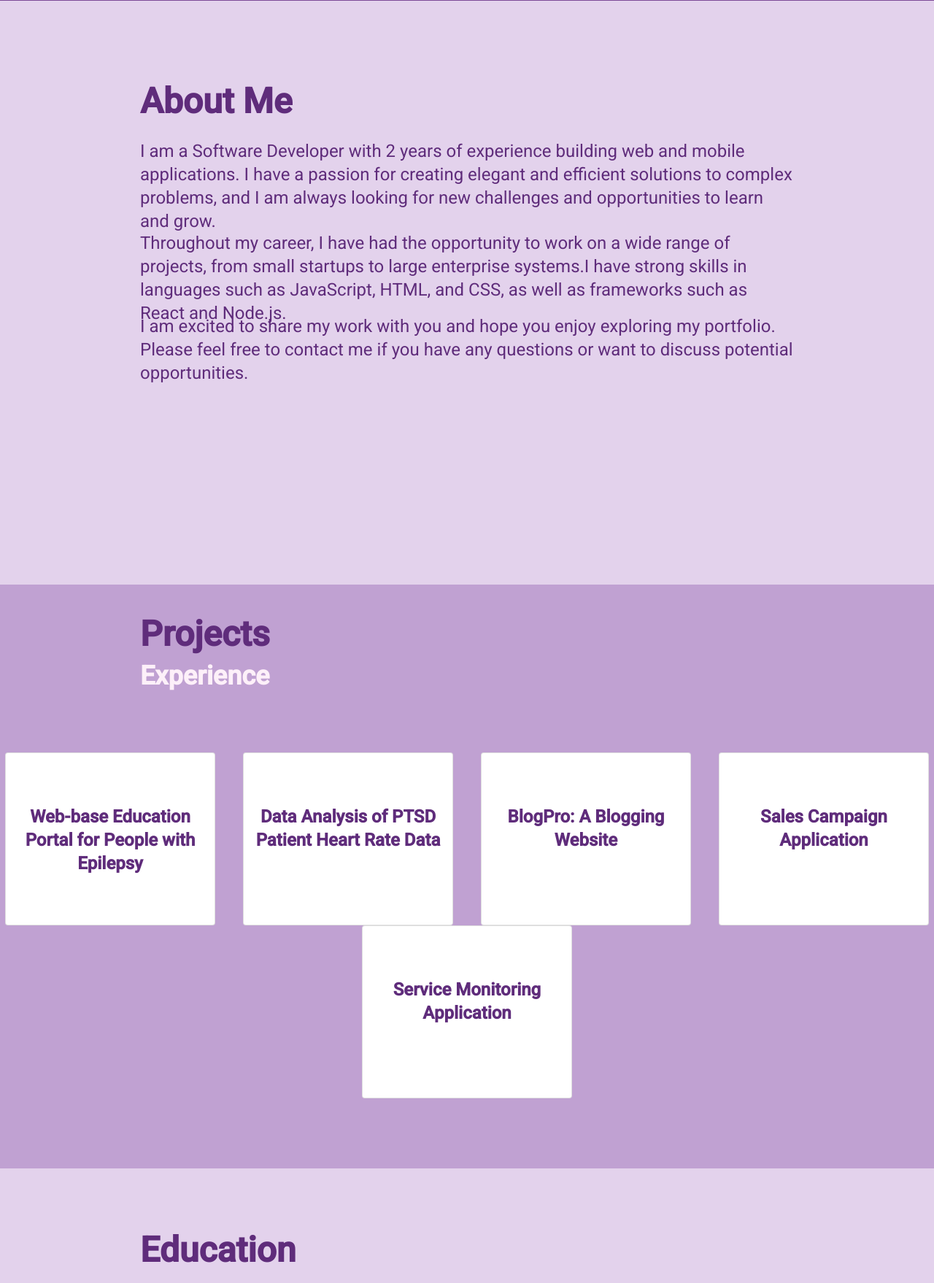
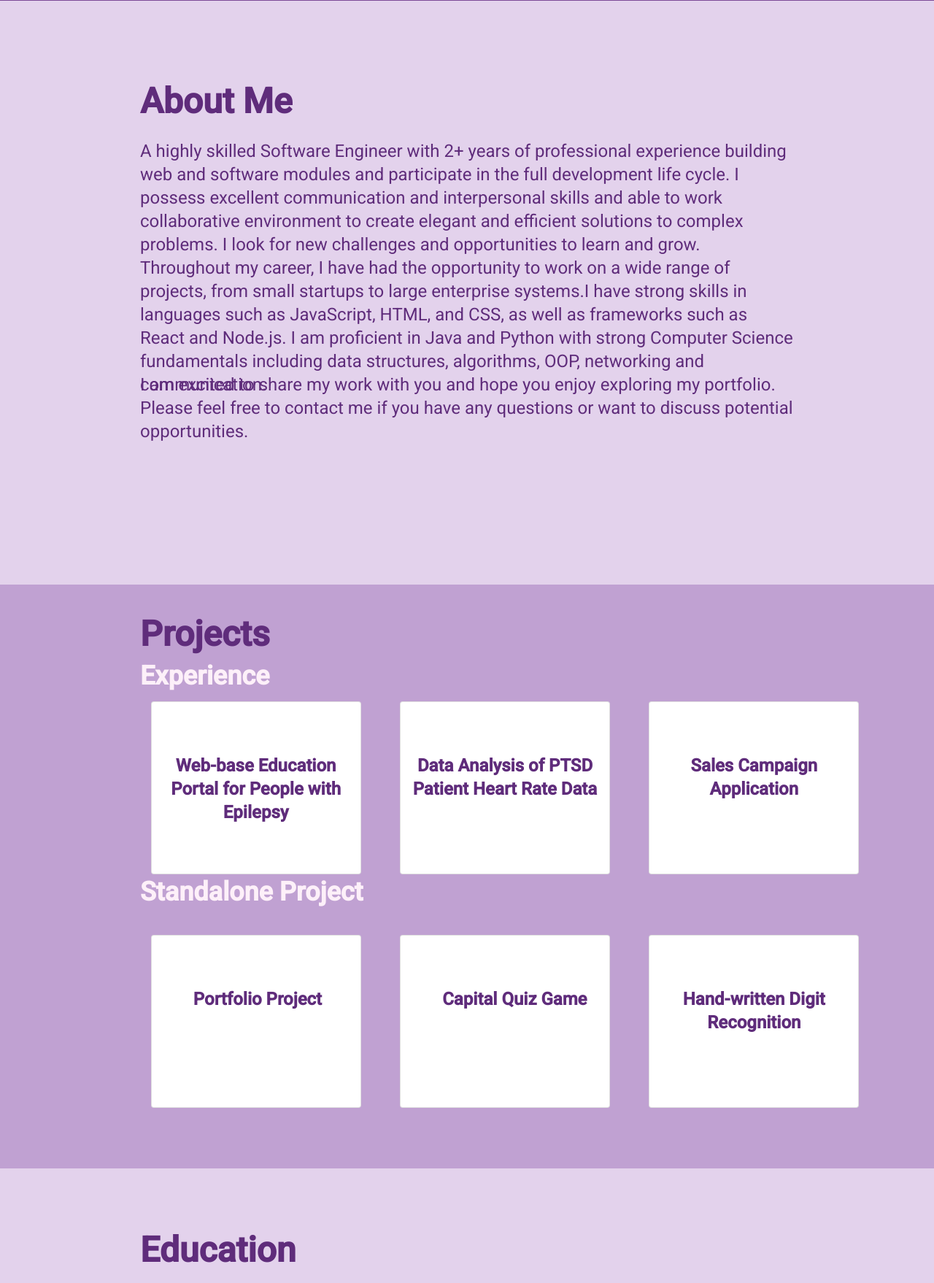
Before and after one commit to sabah215/portfolio, a Flask app: page / in a window 1280 px wide. Shown: the part 849-2607 px from the top of the page at 73% size. Run offline with Flask 2, Linux system fonts and the light colour scheme.

Commit message:
Project section styled

```diff
--- a/portfolio/static/css/about.css
+++ b/portfolio/static/css/about.css
@@ -38,13 +38,15 @@
 }
 
 .para-1-top{
-
+       position: absolute;
        top: 130vh;
 }
 .para-2-top{
-       padding-top: 0.5%;
-       top: 145vh;
+       /* padding-top: 0.5%; */
+       position: absolute;
+       top: 150vh;
 }
 .para-3-top{
-       top: 160vh;
+       position: absolute;
+       top: 170vh;
 }
--- a/portfolio/static/css/projects.css
+++ b/portfolio/static/css/projects.css
@@ -86,3 +86,38 @@ p.project-title {
 
        color: #FDF0F9;
 }
+
+.experience-projects{
+       justify-content: space-around;
+       margin-top: 18%;
+       position: absolute;
+       width: 80%;
+       left: 15%;
+}
+
+
+.standalone-head{
+       position: absolute;
+       top: 40%;
+}
+
+.standalone{
+       position: absolute;
+       top: 50%;
+       left: 15%;
+       font-family: 'Roboto';
+       font-style: normal;
+       font-weight: 700;
+       font-size: 36px;
+       line-height: 42px;
+       color: #FDF0F9;
+
+}
+.standalone-project{
+       position: absolute;
+       justify-content: space-around;
+       margin-top: 18%;
+       width: 80%;
+       top: 60%;
+       left: 15%;
+}
--- a/portfolio/templates/index.html
+++ b/portfolio/templates/index.html
@@ -67,53 +67,52 @@
        <section class="about section-height" >
               <h1 class="about-head">About Me</h1>
               <div class="container">
-                     <p class="para para-1-top">I am a Software Developer with 2 years of experience building web and mobile applications.
-                            I have a passion for creating elegant and efficient solutions to complex problems, and I am always
-                            looking for new challenges and opportunities to learn and grow.
+                     <p class="para para-1-top">A highly skilled Software Engineer with 2+ years of professional experience building web and software modules
+                            and participate in the full development life cycle. I possess excellent communication and interpersonal skills and able
+                            to work collaborative environment to create elegant and efficient solutions to complex problems. I look for new
+                            challenges and opportunities to learn and grow.
                      </p>
-
+                     <br> <br>
                      <p class="para para-2-top">Throughout my career, I have had the opportunity to work on a wide range of projects,
                             from small startups to large enterprise systems.I have strong skills in languages such as JavaScript, HTML, and CSS,
-                            as well as frameworks such as React and Node.js.
-                     </p>
+                            as well as frameworks such as React and Node.js. I am proficient in Java and Python with strong Computer Science
+                            fundamentals including data structures, algorithms, OOP, networking and communication.
+                     </p><br><br>
                      <p class="para para-3-top">I am excited to share my work with you and hope you enjoy exploring my portfolio. Please feel
                             free to contact me if you have any questions or want to discuss potential opportunities.
                      </p>
-
-
-
-
               </div>
        </section>
        <section class="projects section-height">
               <h1 class="project-head">Projects</h1>
               <h4 class="experience">Experience</h4>
-              <div class="row" style="justify-content: space-around; margin-top: 18%;">
+              <div class="row experience-projects" style=" top: 20%;">
 
-                     <div class="card">
+                     <div class="card"><p class="project-title">Web-base Education Portal for People with Epilepsy</p></div>
 
-                            <p class="project-title">Web-base Education Portal for People with Epilepsy</p>
-                     </div>
+                     <div class="card"><p class="project-title">Data Analysis of PTSD Patient Heart Rate Data</p></div>
 
-                     <div class="card" >
-                            <p class="project-title">Data Analysis of PTSD Patient Heart Rate Data</p>
-                     </div>
-                     <div class="card" >
-                            <p class="project-title">BlogPro: A Blogging Website</p>
-
-                     </div>
-                     <div class="card" >
-                            <p class="project-title">Sales Campaign Application</p>
-
-                     </div>
-
-                     <div class="card" >
-                            <p class="project-title">Service Monitoring Application</p>
-
-                     </div>
+                     <div class="card"><p class="project-title">Sales Campaign Application</p></div>
 
 
               </div>
+              <!-- <div class="row experience-projects" style="top: 50%;">
+                     <div class="card"><p class="project-title">Service Monitoring Application</p></div>
+
+                     <div class="card"><p class="project-title">Customer Panel for eCare Module</p></div>
+
+                     <div class="card"><p class="project-title">Network Engineering Resource Management (NERM) Project</p></div>
+              </div> -->
+              <h4 class="standalone">Standalone Project</h4>
+              <div class="row standalone-project">
+
+                     <div class="card"><p class="project-title" style="left: 20%; ">Portfolio Project</p> </div>
+
+                     <div class="card"><p class="project-title" style="left: 20%; ">Capital Quiz Game</p></div>
+
+                     <div class="card"><p class="project-title" >Hand-written Digit Recognition</p> </div>
+
+               </div>
 
        </section>
        <section class="education section-height">
```
Also changed, not shown: README.md.
